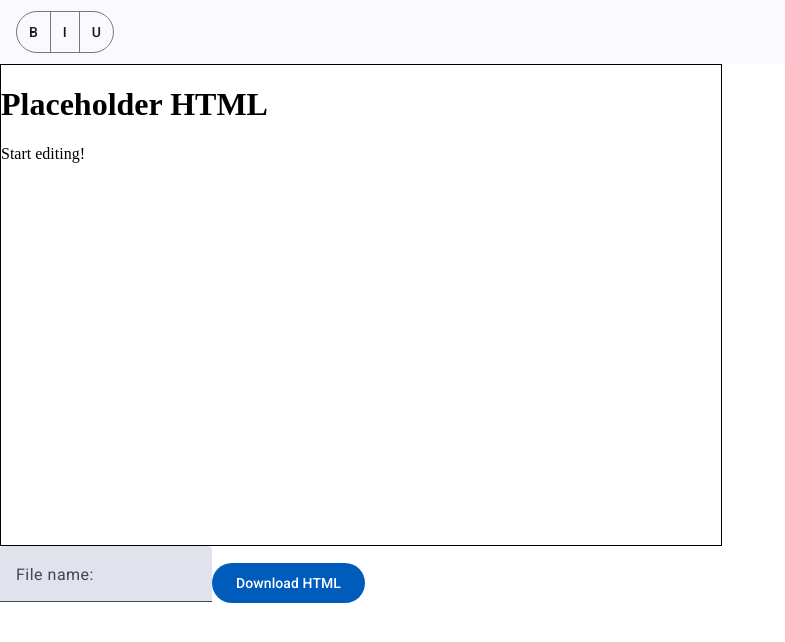
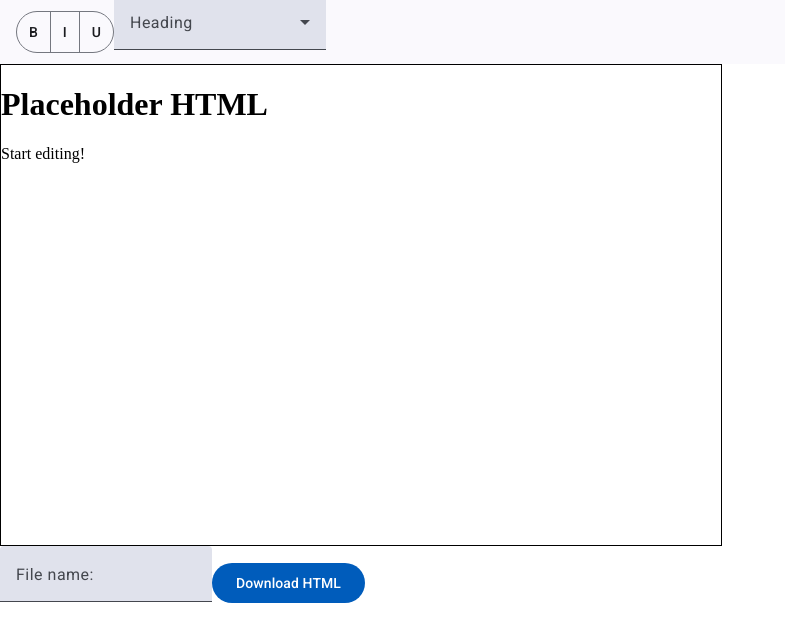
Before and after one commit to makoadampeter/htmlwysiwyg, an Angular app: page / in a window 1280 px wide. Shown: the top 642 px of the page, without its empty margins (0-785 px from the left). Built offline with nearby package versions, Linux system fonts and the light colour scheme.

Commit message:
feat: add nonfunctioning heading selector

```diff
--- a/src/app/toolbar/toolbar.component.html
+++ b/src/app/toolbar/toolbar.component.html
@@ -4,4 +4,13 @@
         <mat-button-toggle #buttonItalic [checked]="selectionFormat.italic" (change)="formatText('italic')">I</mat-button-toggle>
         <mat-button-toggle #buttonUnderline [checked]="selectionFormat.underline" (change)="formatText('underline')">U</mat-button-toggle>
     </mat-button-toggle-group>
+    <mat-form-field>
+        <mat-label>Heading</mat-label>
+        <mat-select [(value)]="selectedHeading">
+            <mat-option>None</mat-option>
+            @for (item of [].constructor(6); track $index) {
+                <mat-option value="{{ $index + 1 }}">Heading {{ $index + 1 }}</mat-option>
+            }
+        </mat-select>
+    </mat-form-field>
 </mat-toolbar>
--- a/src/app/toolbar/toolbar.component.ts
+++ b/src/app/toolbar/toolbar.component.ts
@@ -1,11 +1,13 @@
 import { Component, Input, Output, EventEmitter, ViewChild, OnInit } from '@angular/core';
 import { MatButtonToggle, MatButtonToggleModule } from '@angular/material/button-toggle';
-import { MatToolbar } from '@angular/material/toolbar';
+import { MatToolbarModule } from '@angular/material/toolbar';
+import { MatFormFieldModule } from '@angular/material/form-field';
+import { MatSelectModule } from '@angular/material/select';
 import { Format } from '../interfaces/Format';
 
 @Component({
   selector: 'app-toolbar',
-  imports: [MatButtonToggleModule, MatToolbar],
+  imports: [MatFormFieldModule, MatSelectModule, MatButtonToggleModule, MatToolbarModule],
   templateUrl: './toolbar.component.html',
   styleUrl: './toolbar.component.scss'
 })
@@ -19,6 +21,8 @@ export class ToolbarComponent implements OnInit {
   @Output() formatTextEvent = new EventEmitter<string>();
 
   initialized: boolean = false;
+
+  selectedHeading = '';
 
   ngOnInit() {
     this.initialized = true;
```
